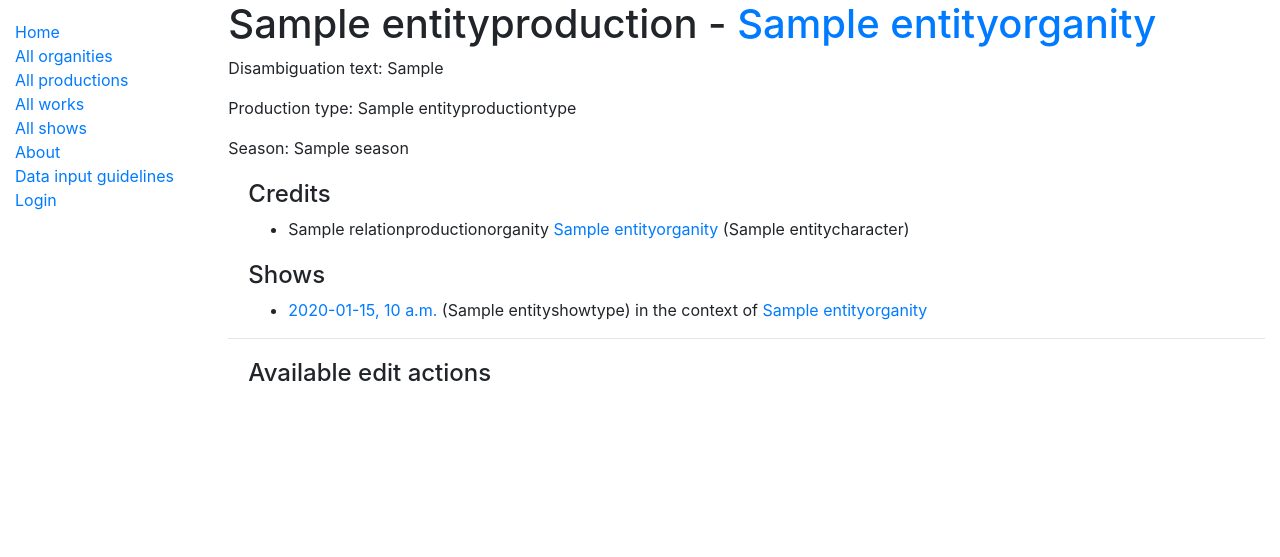
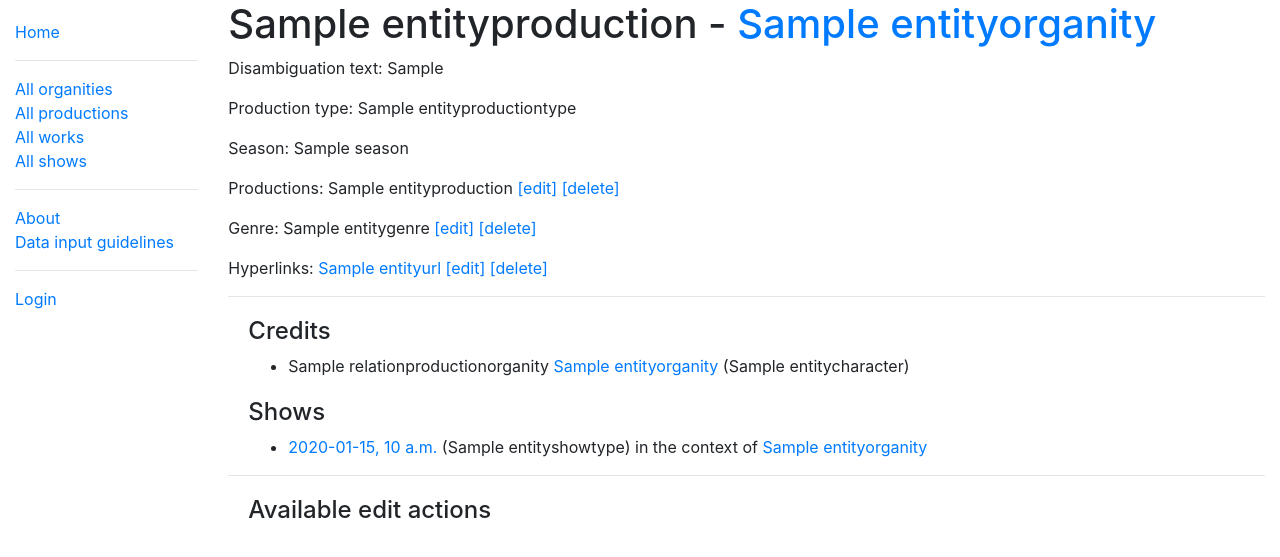
Before and after one commit to ruettet/StageBrainz, a Django app: page /catalog/productions/1 in a window 1280 px wide. Shown: the top 557 px of the page. Run offline with Django 3.2, Linux system fonts and the light colour scheme; tables that the repository leaves empty hold one stand-in row (values such as "Sample post"); some libraries are stand-ins or nearby versions.

Commit message:
some adjustments in views

```diff
--- a/catalog/templates/base_generic.html
+++ b/catalog/templates/base_generic.html
@@ -16,6 +16,7 @@
                 {% block sidebar %}
                 <ul class="sidebar-nav">
                     <li><a href="{% url 'index' %}">Home</a></li>
+                    <hr>
                     <li><a href="{% url 'organities' %}">All organities</a></li>
                     <ul>
                         {% if perms.catalog.can_add_entity_organity %}<li><a href="{% url 'organity_create' %}">Create organity</a></li> {% endif %}
@@ -29,8 +30,10 @@
                         {% if perms.catalog.can_add_entity_work %}<li><a href="{% url 'work_create' %}">Create work</a></li> {% endif %}
                     </ul>
                     <li><a href="{% url 'shows' %}">All shows</a></li>
+                    <hr>
                     <li><a href="{% url 'about' %}">About</a></li>
                     <li><a href="{% url 'datainput' %}">Data input guidelines</a></li>
+                    <hr>
                     {% if user.is_authenticated %}
                     <li>User: {{ user.get_username }}</li>
                     <li><a href="{% url 'logout'%}?next={{request.path}}">Logout</a></li>
--- a/catalog/templates/catalog/entityproduction_detail.html
+++ b/catalog/templates/catalog/entityproduction_detail.html
@@ -12,6 +12,34 @@
     <p>Production type: {{ entityproduction.entity_type.all|join:"," }}</p>
     <p>Season: {{ entityproduction.season.name }}</p>
 
+    <p>
+        Productions:
+        {% for relation in entityproduction.productiona.all %}
+            {{relation.entity_b.name}}
+            <a href="{% url 'production_production_update' relation.pk %}">[edit]</a>
+            <a href="{% url 'production_production_delete' relation.pk %}">[delete]</a>
+        {% endfor %}
+    </p>
+
+    <p>
+        Genre:
+        {% for relation in entityproduction.relationproductiongenre_set.all %}
+            {{relation.entity_b.name}}
+            <a href="{% url 'production_genre_update' relation.pk %}">[edit]</a>
+            <a href="{% url 'production_genre_delete' relation.pk %}">[delete]</a>
+        {% endfor %}
+    </p>
+    <p>
+        Hyperlinks:
+        {% for relation in entityproduction.relationproductionurl_set.all %}
+            <a href="{{relation.entity_b.href}}">{{relation.entity_b.name}}</a>
+            <a href="{% url 'production_url_update' relation.pk %}">[edit]</a>
+            <a href="{% url 'production_url_delete' relation.pk %}">[delete]</a>
+        {% endfor %}
+    </p>
+
+    <hr>
+
     <!-- display credits -->
     <div style="margin-left:20px;margin-top:20px">
         <h4>Credits</h4>
@@ -24,6 +52,7 @@
                         </a>
                         {% if relation.context_of_character.name %}({{relation.context_of_character.name}}){% endif %}
                         {% if perms.catalog.can_change_relation_production_organity %}[<a href="{% url 'production_organity_update' relation.pk %}">edit</a>]{% endif %}
+                        {% if perms.catalog.can_delete_relation_production_organity %}[<a href="{% url 'production_organity_delete' relation.pk %}">delete</a>]{% endif %}
                     </li>
                 {% endfor %}
             </ul>
@@ -41,6 +70,7 @@
                         ({{relation.entity_a.entity_type.all|join:","}})
                         {% if relation.context_of_organity %}in the context of <a href="{% url 'organities-detail' relation.context_of_organity.pk %}">{{relation.context_of_organity}}</a>{% endif %}
                         {% if perms.catalog.can_change_relation_show_production %}[<a href="{% url 'production_show_update' relation.pk %}">edit</a>]{% endif %}
+                        {% if perms.catalog.can_delete_relation_show_production %}[<a href="{% url 'production_show_delete' relation.pk %}">delete</a>]{% endif %}
                     </li>
                 {% endfor %}
             </ul>
--- a/catalog/templates/index.html
+++ b/catalog/templates/index.html
@@ -9,6 +9,6 @@
     <li><strong>Productions:</strong> {{ num_prods }}</li>
     <li><strong>Shows:</strong> {{ num_shows }}</li>
     <li><strong>Works:</strong> {{ num_works }}</li>
-    <li><strong>Characters:</strong> {{ num_characters }}</li>
+    <li><strong>Characters:</strong> {{ num_chars }}</li>
   </ul>
 {% endblock %}
```
Also changed, not shown: catalog/templates/catalog/entityorganity_detail.html (+9 -0 lines).
